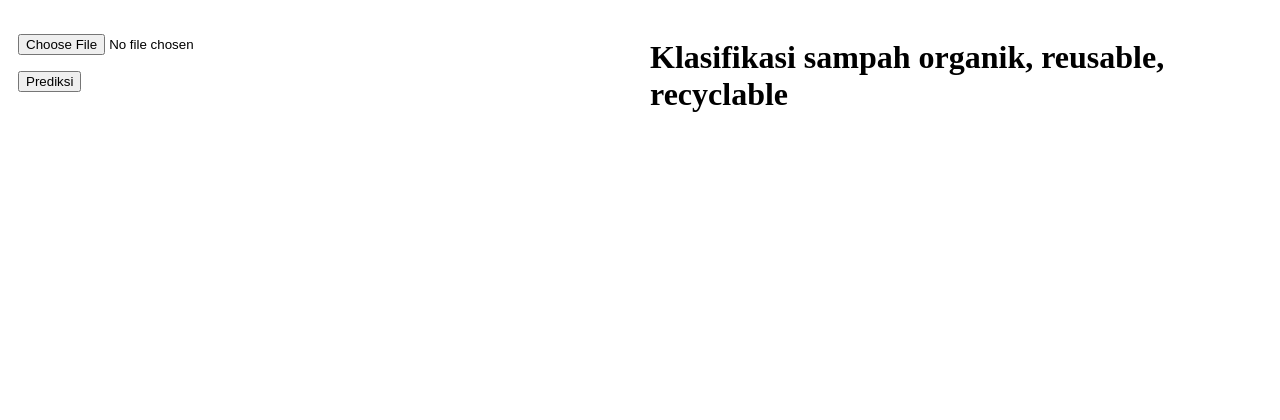
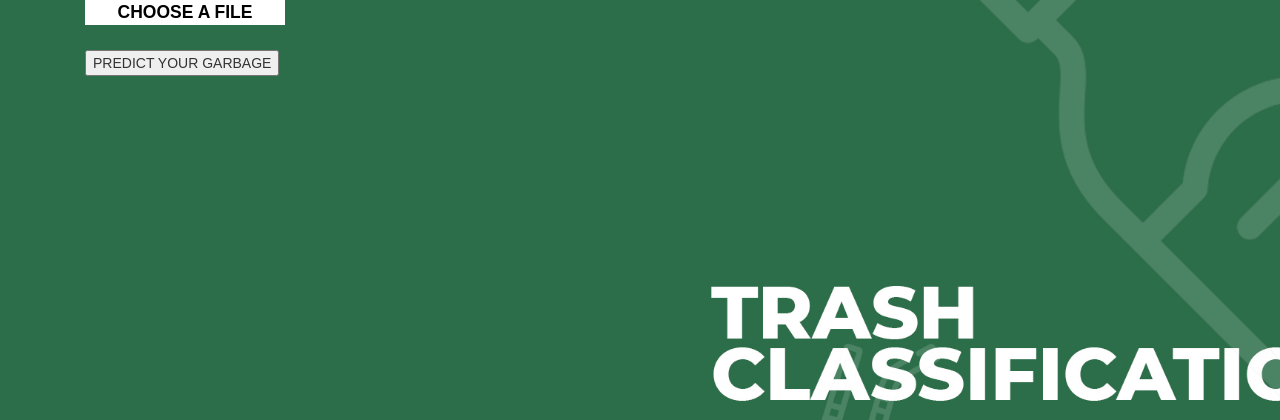
Before and after one commit to ibalm9/Waste-Image-Classification-Web-App, a Flask app: page / in a window 1280 px wide. Shown: the top 420 px of the page. Run offline with Flask 2, Linux system fonts and the light colour scheme; some libraries are stand-ins or nearby versions.

Commit message:
Masih Percobaan perubahan file index.html

```diff
--- a/templates/index.html
+++ b/templates/index.html
@@ -1,29 +1,74 @@
-
 <!doctype html>
 <html>
+	<head>
+		<meta charset="utf-8">
 		<meta name="viewport" content="width=device-width, initial-scale=1">
-	<head>
-		<link rel="stylesheet" href="style.css">
+		<link rel="stylesheet" href="https://maxcdn.bootstrapcdn.com/bootstrap/3.4.1/css/bootstrap.min.css">
+		<script src="https://ajax.googleapis.com/ajax/libs/jquery/3.5.1/jquery.min.js"></script>
+		<script src="https://maxcdn.bootstrapcdn.com/bootstrap/3.4.1/js/bootstrap.min.js"></script>
+		<style>
+			* {
+				font-family: 'Montserrat', sans-serif;;
+			}
+
+			body, html {
+				background-repeat: no-repeat;
+				background-attachment: fixed;
+				background-size: cover;
+				background-image: url({{url_for('static', filename='bg-image.jpg')}});
+			}
+
+			.inputfile {
+				width: 200px;
+				height: 25px;
+				opacity: 0;
+				overflow: hidden;
+				position: absolute;
+				z-index: -1;
+			}
+			.inputfile + label {
+				width: 200px;
+				height: 25px;
+				font-size: 1.25em;
+				font-weight: 700;
+				color: black;
+				background-color: white;
+				display: inline-block;
+			}
+
+			.inputfile:focus + label,
+			.inputfile + label:hover {
+				background-color: red;
+			}
+			.inputfile + label {
+				cursor: pointer; /* "hand" cursor */
+			}
+			.inputfile:focus + label {
+				outline: 1px dotted #000;
+				outline: -webkit-focus-ring-color auto 5px;
+			}
+		</style>
 	</head>
 
+	<title>Trash Classification</title>
+
 	<body>
-		<div class="row">
-			<div class="column">
+		<div class="container">
+			<div class="row col-sm-12 my-auto">
+				<div class="col-md-6">
 					<form method="post" action="/" enctype="multipart/form-data">
 						<dl>
 							<p>
-						<input type="file" name="file" autocomplete="off" required>
+								<input type="file" name="file" id="file" class="inputfile" autocomplete="off" required>
+								<label style="text-align: center;" for="file">CHOOSE A FILE</label>
 							</p>
 						</dl>
 						<p>
-					<input type="submit" value="Prediksi">
+							<input type="submit" value="PREDICT YOUR GARBAGE">
 						</p>
 					</form>
 				</div>
-			<div class="column">
-				<title>Trash Classification</title>
-
-				<h1>Klasifikasi sampah organik, reusable, recyclable</h1>
+				<div class="col-md-6">
 					<p>
 						{% with messages = get_flashed_messages() %}
 						{% if messages %}
@@ -34,5 +79,6 @@
 					</p>
 				</div>
 			</div>
+		</div>
 	</body>
 </html>
--- a/templates/style.css
+++ /dev/null
@@ -1,8 +0,0 @@
-.row {
-    display: flex;
-  }
-
-.column {
-    flex: 50%;
-    padding: 10px;
-  }
```
Also changed, not shown: static/bg-image.jpg (added), static/style.css (added). Lines whose indentation alone changed are shown as unchanged.
